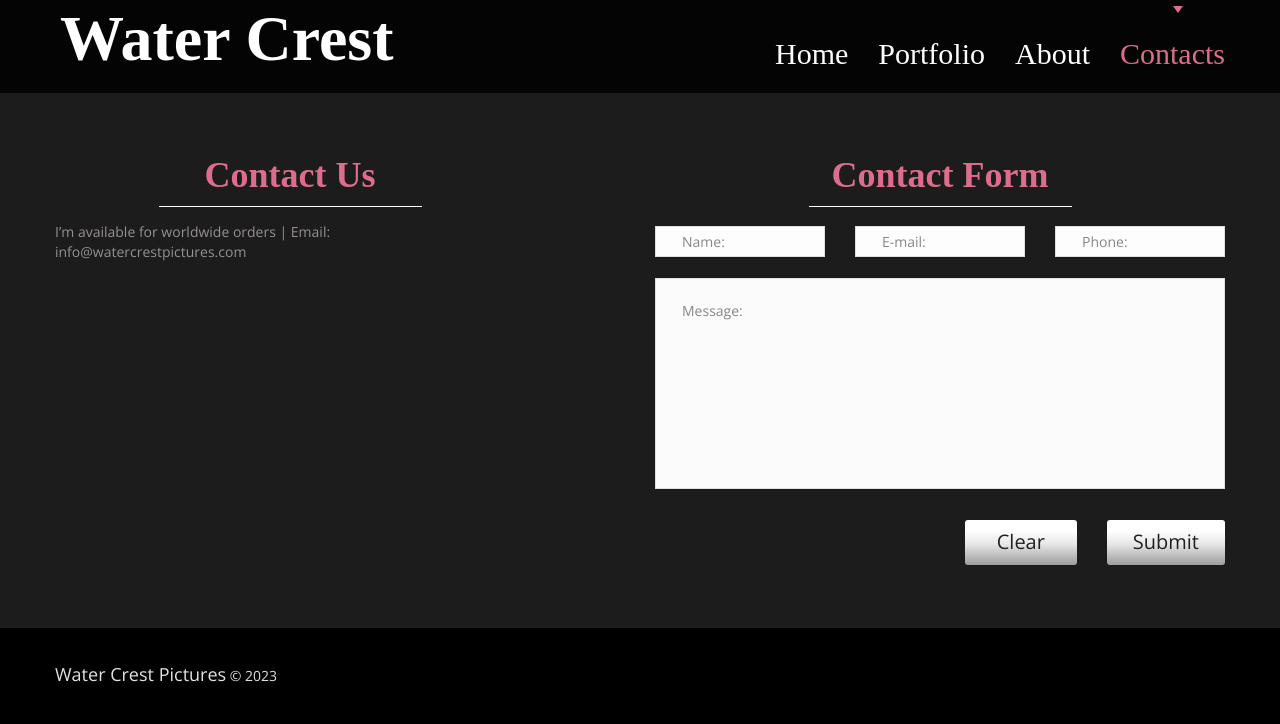
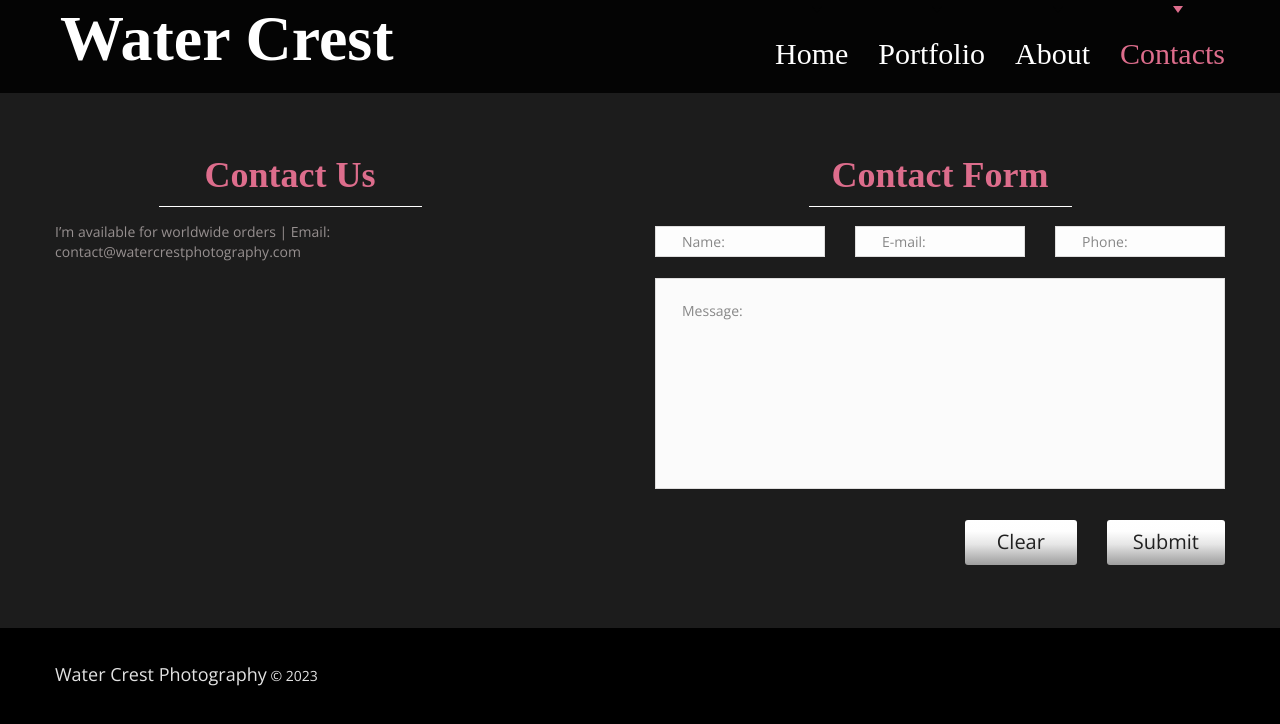
Before and after one commit to realsbd/water-crest, a plain HTML site: page contact.html in a window 1280 px wide. Drawn offline with nearby package versions, Linux system fonts and the light colour scheme; a web font is replaced by a local one.

Commit message:
Update contact.html

```diff
--- a/contact.html
+++ b/contact.html
@@ -86,8 +86,8 @@
 					<div class="clear"></div>
 					<div class="grid_5">
 						<h3>Contact Us</h3>
-						<p>I’m available for worldwide orders | Email: info@watercrestpictures.com</p>
-						<!-- <p><b>Email:</b> info@stevemagiclens.com</p> -->
+						<p>I’m available for worldwide orders | Email: contact@watercrestphotography.com</p>
+
 
 					</div>
 					<div class="grid_6 preffix_1">
@@ -142,7 +142,7 @@
 							<a href="#" class="fa fa-pinterest"></a>
 						</div> -->
 					<div class="copy">
-						<span class="brand">Water Crest Pictures</span> &copy; <span id="copyright-year"></span>
+						<span class="brand">Water Crest Photography</span> &copy; <span id="copyright-year"></span>
 						<!-- <div class="sub_copy">
 								Website designed by <a href="http://www.templatemonster.com/" rel="nofollow">TemplateMonster.com</a>
 							</div> -->
```
